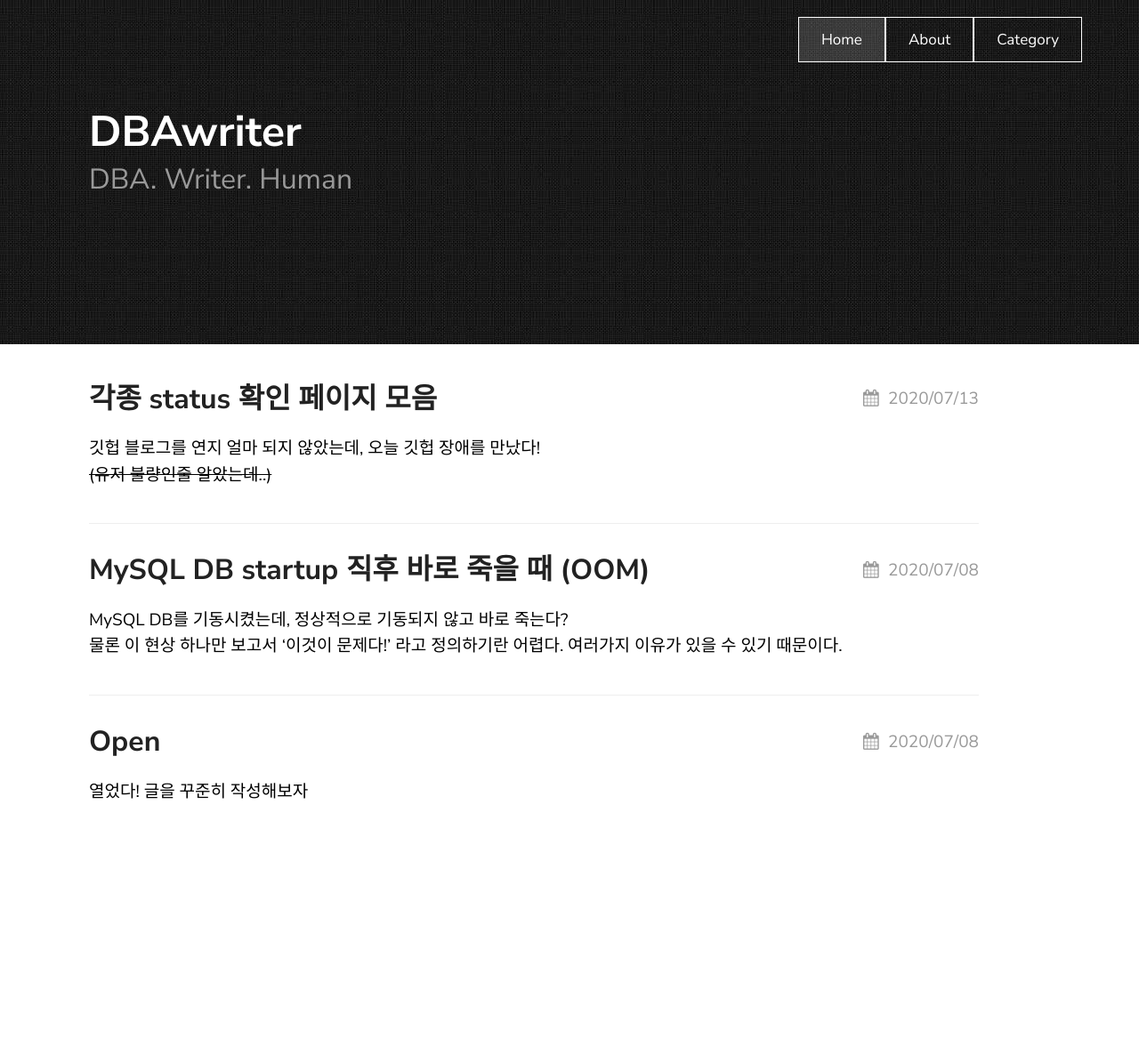
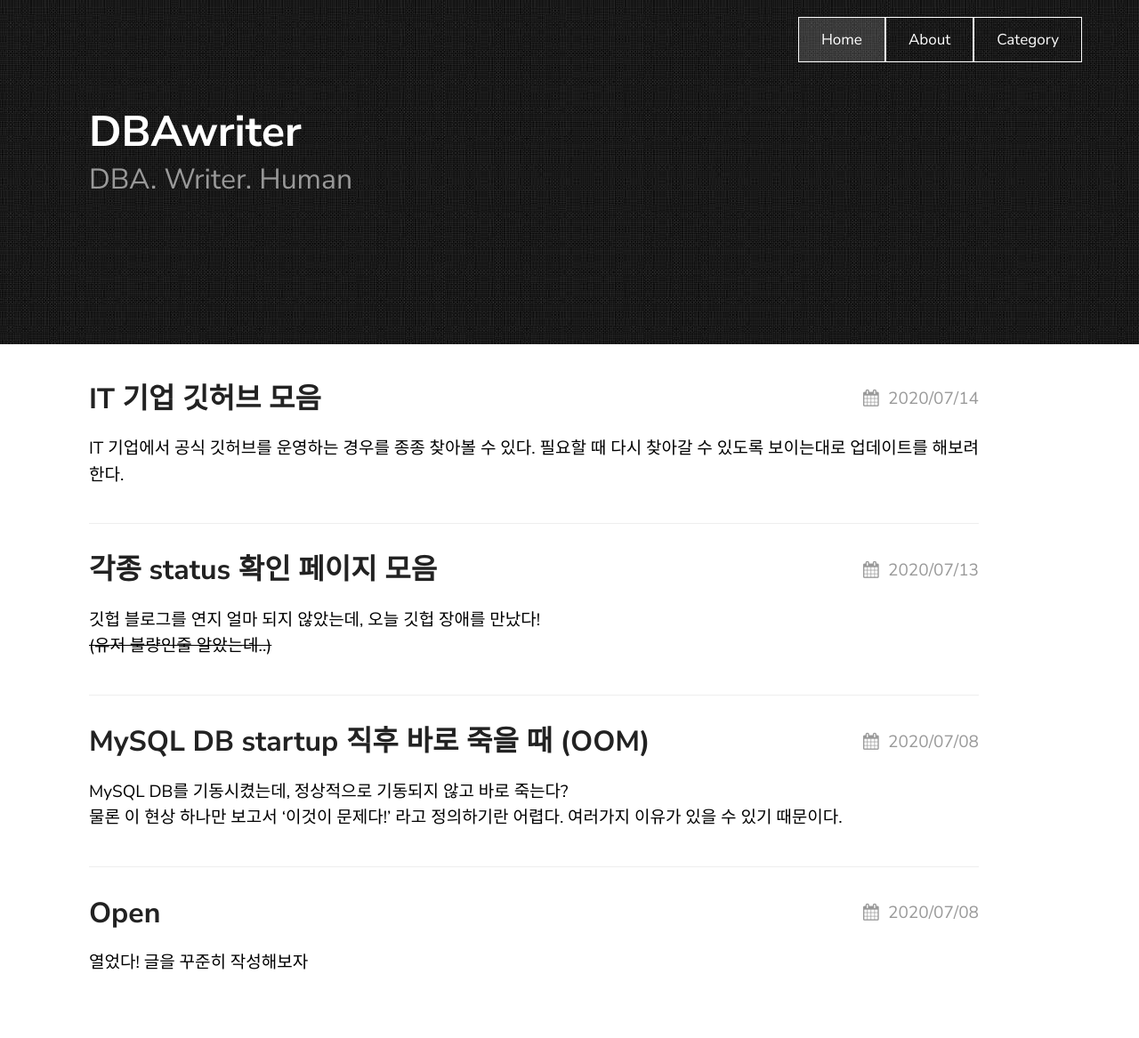
Before and after one commit to dbawriter/dbawriter.github.io, a Jekyll site: the page built from index.md, in a window 1280 px wide. Shown: the whole page at 89% size. Built offline with Jekyll 4.4.1, drawn with Linux system fonts in a browser that asks for light colours; before the commit the page ends 974 px from its top, so only the background shows below that.

Commit message:
New post - IT github

```diff
--- a/_posts/2020-07-13-status.markdown
+++ b/_posts/2020-07-13-bookmark-status.markdown
@@ -3,7 +3,7 @@ layout: post
 title:  "각종 status 확인 페이지 모음"
 date:   2020-07-13 01:00:00
 categories: etc
-tags: [etc, status, github]
+tags: [etc, bookmark, status, github, aws, gcp, slack]
 ---
 
 깃헙 블로그를 연지 얼마 되지 않았는데, 오늘 깃헙 장애를 만났다!
--- /dev/null
+++ b/_posts/2020-07-14-bookmark-github.markdown
@@ -0,0 +1,17 @@
+---
+layout: post
+title:  "IT 기업 깃허브 모음"
+date:   2020-07-14 00:44:00
+categories: etc
+tags: [etc, bookmark, github]
+---
+
+IT 기업에서 공식 깃허브를 운영하는 경우를 종종 찾아볼 수 있다.
+필요할 때 다시 찾아갈 수 있도록 보이는대로 업데이트를 해보려 한다.
+
+### 깃허브 모음
+> * 카카오 [https://github.com/kakao](https://github.com/kakao){:target="_blank"}
+> * 레진엔터테인먼트 [https://github.com/lezhin](https://github.com/lezhin){:target="_blank"}
+
+
+보이는 대로 업데이트 중.... 2020.7.14
```
